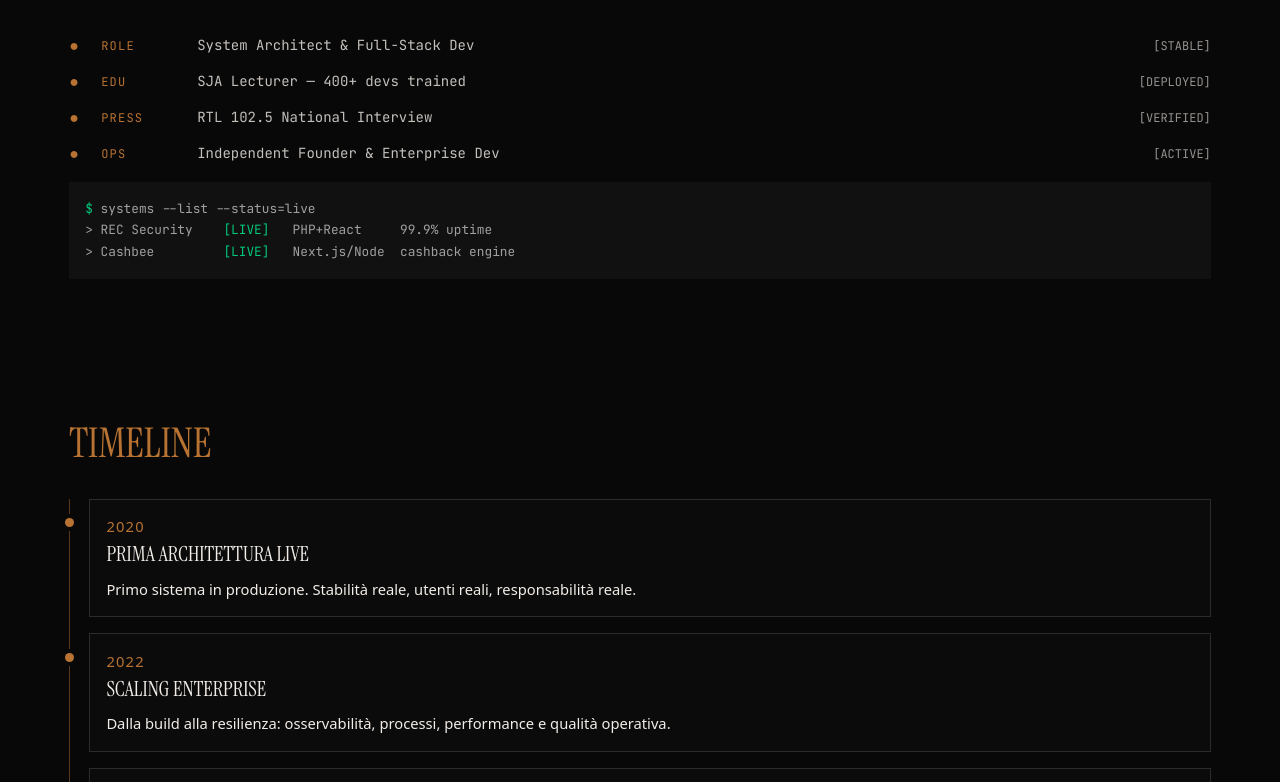
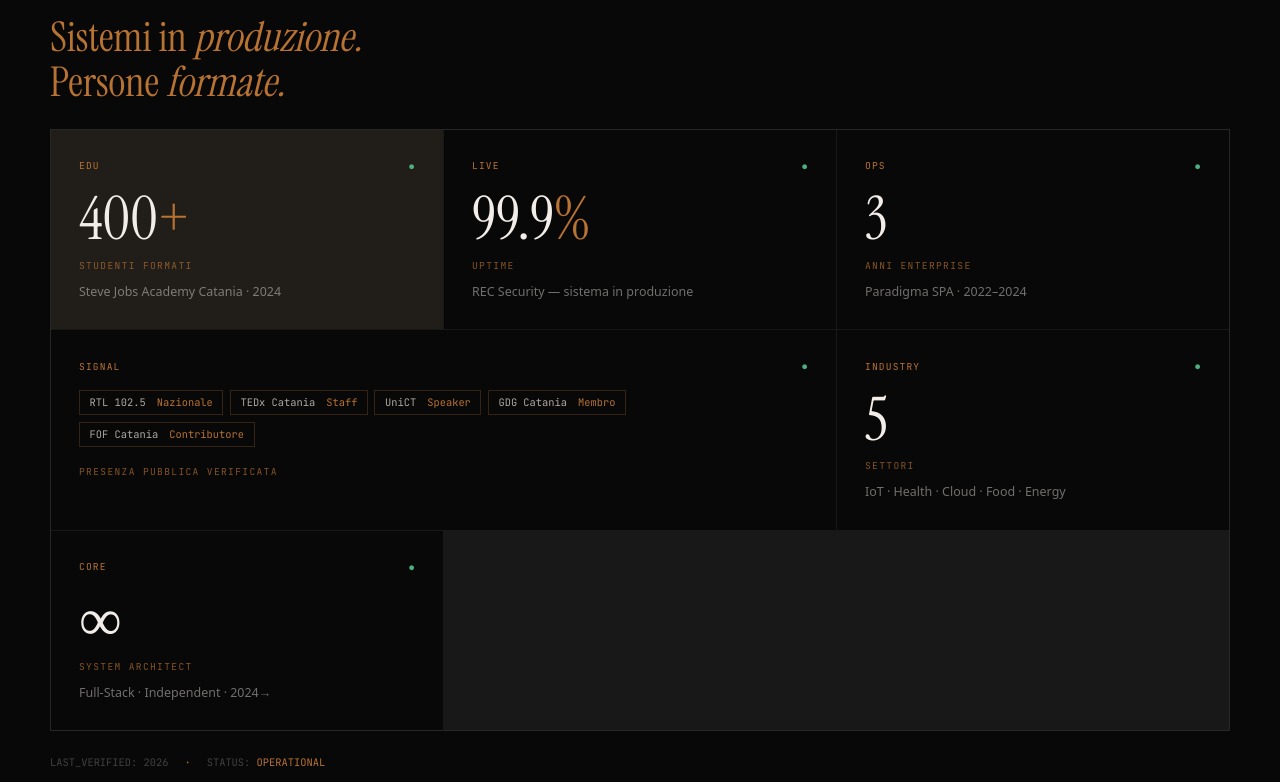
Before and after one commit to Flame0510/micheletornello.com, a Next.js app: page / in a window 1280 px wide. Shown: the part 2758-3540 px from the top of the page. Built offline with nearby package versions, Linux system fonts and the light colour scheme.

Commit message:
feat: system status hybrid redesign — Alpha grid + Beta headline + Gamma dots

```diff
--- a/src/app/globals.css
+++ b/src/app/globals.css
@@ -164,96 +164,46 @@ h1 {
   margin-bottom: 1.5rem;
 }
 
-.statusTerminal {
-  display: flex;
-  flex-direction: column;
-  gap: 0.75rem;
-  font-family: 'JetBrains Mono', monospace;
+/* === SYSTEM STATUS — Hybrid Winner === */
+.sysH_section { padding: 6rem 0; border-top: 1px solid rgba(242,237,232,0.08); }
+.sysH_kicker { font-family: 'JetBrains Mono', monospace; font-size: 0.7rem; letter-spacing: 0.15em; color: #B87333; margin-bottom: 1.25rem; display: block; }
+.sysH_headline { font-family: 'Instrument Serif', serif; font-size: clamp(2rem, 4vw, 3.5rem); color: #F2EDE8; line-height: 1.1; margin-bottom: 3rem; }
+.sysH_headline em { font-style: italic; color: #B87333; }
+
+.sysH_grid { display: grid; grid-template-columns: repeat(3, 1fr); gap: 1px; background: rgba(242,237,232,0.07); border: 1px solid rgba(242,237,232,0.07); margin-bottom: 1.5rem; }
+.sysH_card { background: #080808; padding: 1.75rem; display: flex; flex-direction: column; gap: 0.4rem; transition: background 0.2s; }
+.sysH_card:hover { background: rgba(184,115,51,0.04); }
+.sysH_card--featured { background: rgba(184,115,51,0.05); }
+.sysH_card--wide { grid-column: span 2; }
+
+.sysH_card_top { display: flex; justify-content: space-between; align-items: center; margin-bottom: 0.5rem; }
+.sysH_tag { font-family: 'JetBrains Mono', monospace; font-size: 0.6rem; letter-spacing: 0.12em; color: #B87333; }
+.sysH_dot { font-size: 0.7rem; }
+.sysH_dot--green { color: #4CAF7D; }
+.sysH_dot--amber { color: #B87333; }
+
+.sysH_card_value { font-family: 'Instrument Serif', serif; font-size: clamp(2.5rem, 5vw, 3.75rem); color: #F2EDE8; line-height: 1; }
+.sysH_card_value span { color: #B87333; }
+.sysH_card_key { font-family: 'JetBrains Mono', monospace; font-size: 0.6rem; letter-spacing: 0.14em; color: rgba(184,115,51,0.7); margin-top: 0.2rem; }
+.sysH_card_sub { font-size: 0.78rem; color: rgba(242,237,232,0.45); margin-top: 0.2rem; }
+
+.sysH_card_tags { display: flex; flex-wrap: wrap; gap: 0.4rem; margin-bottom: 0.5rem; }
+.sysH_chip { font-family: 'JetBrains Mono', monospace; font-size: 0.65rem; padding: 0.25rem 0.6rem; border: 1px solid rgba(184,115,51,0.25); color: rgba(242,237,232,0.7); }
+.sysH_chip em { color: #B87333; font-style: normal; margin-left: 0.3rem; }
+
+.sysH_footer { font-family: 'JetBrains Mono', monospace; font-size: 0.65rem; color: rgba(242,237,232,0.25); display: flex; gap: 1rem; align-items: center; }
+.sysH_footer em { color: #B87333; font-style: normal; }
+.sysH_footer_dot { color: #B87333; }
+
+@media (max-width: 768px) {
+  .sysH_grid { grid-template-columns: repeat(2, 1fr); }
+  .sysH_card--wide { grid-column: span 2; }
+  .sysH_card { padding: 1.25rem; }
 }
-.statusLine {
-  display: grid;
-  grid-template-columns: 1rem 5rem 1fr auto;
-  gap: 1rem;
-  align-items: center;
-  color: var(--color-text);
-}
-.statusBullet { color: var(--color-brand); }
-.statusLabel { color: var(--color-brand); font-size: 0.75rem; letter-spacing: 0.1em; }
-.statusDesc { font-size: 0.875rem; opacity: 0.8; }
-.statusState { font-size: 0.75rem; opacity: 0.6; white-space: nowrap; }
-
-@media (max-width: 640px) {
-  .statusLine {
-    grid-template-columns: 1rem 4rem 1fr;
-    grid-template-rows: auto auto;
-  }
-  .statusState { grid-column: 3; font-size: 0.7rem; }
-}
-
-.statusGrid {
-  display: grid;
-  grid-template-columns: repeat(2, 1fr);
-  gap: 0;
-  border-top: 1px solid rgba(242,237,232,.18);
-}
-
-.statusGrid p {
-  margin: 0;
-  padding: .9rem 0.5rem;
-  border-bottom: 1px solid rgba(242,237,232,.18);
-  display: flex;
-  flex-direction: column;
-  gap: 0.2rem;
-  text-transform: uppercase;
-  letter-spacing: .05em;
-  font-size: .7rem;
-}
-
-.dot {
-  color: var(--color-brand);
-  margin-right: 4px;
-}
-
-.state {
-  color: var(--color-brand);
-  font-weight: bold;
-}
-
-.systemsTable {
-  margin-top: 1rem;
-  background: #111;
-  padding: 16px;
-  border-radius: 0;
-  font-family: var(--font-jetbrains-mono), monospace;
-  font-size: .8rem;
-  line-height: 1.7;
-  display: block;
-}
-
-.systemsTable p {
-  margin: 0;
-  color: rgba(255,255,255,.6);
-  white-space: pre;
-}
-
-.systemsTable .prompt, .systemsTable .live {
-  color: #00C87A;
-}
-
-.systemsMobileList {
-  display: none;
-  margin-top: 1rem;
-}
-
-.sysItem {
-  padding: 1rem 0;
-  border-bottom: 1px solid rgba(255,255,255,0.1);
-  font-family: var(--font-jetbrains-mono), monospace;
-  font-size: 0.8rem;
-}
-
-.sysItem span {
-  color: #00C87A;
+@media (max-width: 480px) {
+  .sysH_grid { grid-template-columns: 1fr; }
+  .sysH_card--wide { grid-column: span 1; }
+  .sysH_footer { flex-direction: column; gap: 0.35rem; }
 }
 
 .about {
--- a/src/app/page.tsx
+++ b/src/app/page.tsx
@@ -453,35 +453,85 @@ export default function HomePage() {
         </div>
       </section>
 
-      <section className="status sectionWrap">
-        <div style={{ maxWidth: '1400px', margin: '0 auto', width: '100%' }}>
-          <h2>// SYSTEM_STATUS</h2>
-          <div className="statusTerminal">
-            {statusRows.map((row) => (
-              <div key={row.label} className="statusLine">
-                <span className="statusBullet">●</span>
-                <span className="statusLabel">{row.label}</span>
-                <span className="statusDesc">{row.desc}</span>
-                <span className="statusState">[{row.state}]</span>
-              </div>
-            ))}
+      {/* SYSTEM STATUS — Tournament Winner (Alpha+Beta+Gamma hybrid) */}
+      <section className="sysH_section sectionWrap">
+        <div className="sysH_kicker">// PROOF_OF_WORK</div>
+        <h2 className="sysH_headline">
+          Sistemi in <em>produzione.</em><br/>
+          Persone <em>formate.</em>
+        </h2>
+
+        <div className="sysH_grid">
+          <div className="sysH_card sysH_card--featured">
+            <div className="sysH_card_top">
+              <span className="sysH_tag">EDU</span>
+              <span className="sysH_dot sysH_dot--green">●</span>
+            </div>
+            <div className="sysH_card_value">400<span>+</span></div>
+            <div className="sysH_card_key">STUDENTI FORMATI</div>
+            <div className="sysH_card_sub">Steve Jobs Academy Catania · 2024</div>
           </div>
 
-          <div className="systemsTable">
-            <p><span className="prompt">$</span> systems --list --status=live</p>
-            <p>&gt; REC Security    <span className="live">[LIVE]</span>   PHP+React     99.9% uptime</p>
-            <p>&gt; Cashbee         <span className="live">[LIVE]</span>   Next.js/Node  cashback engine</p>
+          <div className="sysH_card">
+            <div className="sysH_card_top">
+              <span className="sysH_tag">LIVE</span>
+              <span className="sysH_dot sysH_dot--green">●</span>
+            </div>
+            <div className="sysH_card_value">99.9<span>%</span></div>
+            <div className="sysH_card_key">UPTIME</div>
+            <div className="sysH_card_sub">REC Security — sistema in produzione</div>
           </div>
 
-          <div className="systemsMobileList">
-            <p style={{fontFamily:'monospace', color:'#5A5A5A', fontSize:'0.7rem'}}>$ systems --list --status=live</p>
-            {operations.map(op => (
-               <div key={op.name} className="sysItem">
-                  <div>&gt; {op.name} <span>[LIVE]</span></div>
-                  <div style={{color:'#888'}}>{op.stack} · {op.metric}</div>
-               </div>
-            ))}
+          <div className="sysH_card">
+            <div className="sysH_card_top">
+              <span className="sysH_tag">OPS</span>
+              <span className="sysH_dot sysH_dot--green">●</span>
+            </div>
+            <div className="sysH_card_value">3</div>
+            <div className="sysH_card_key">ANNI ENTERPRISE</div>
+            <div className="sysH_card_sub">Paradigma SPA · 2022–2024</div>
           </div>
+
+          <div className="sysH_card sysH_card--wide">
+            <div className="sysH_card_top">
+              <span className="sysH_tag">SIGNAL</span>
+              <span className="sysH_dot sysH_dot--green">●</span>
+            </div>
+            <div className="sysH_card_tags">
+              <span className="sysH_chip">RTL 102.5 <em>Nazionale</em></span>
+              <span className="sysH_chip">TEDx Catania <em>Staff</em></span>
+              <span className="sysH_chip">UniCT <em>Speaker</em></span>
+              <span className="sysH_chip">GDG Catania <em>Membro</em></span>
+              <span className="sysH_chip">FOF Catania <em>Contributore</em></span>
+            </div>
+            <div className="sysH_card_key">PRESENZA PUBBLICA VERIFICATA</div>
+          </div>
+
+          <div className="sysH_card">
+            <div className="sysH_card_top">
+              <span className="sysH_tag">INDUSTRY</span>
+              <span className="sysH_dot sysH_dot--green">●</span>
+            </div>
+            <div className="sysH_card_value">5</div>
+            <div className="sysH_card_key">SETTORI</div>
+            <div className="sysH_card_sub">IoT · Health · Cloud · Food · Energy</div>
+          </div>
+
+          <div className="sysH_card">
+            <div className="sysH_card_top">
+              <span className="sysH_tag">CORE</span>
+              <span className="sysH_dot sysH_dot--green">●</span>
+            </div>
+            <div className="sysH_card_value">∞</div>
+            <div className="sysH_card_key">SYSTEM ARCHITECT</div>
+            <div className="sysH_card_sub">Full-Stack · Independent · 2024→</div>
+          </div>
+        </div>
+
+        <div className="sysH_footer">
+          <span>LAST_VERIFIED: {new Date().getFullYear()}</span>
+          <span className="sysH_footer_dot">·</span>
+          <span>STATUS: <em>OPERATIONAL</em></span>
         </div>
       </section>
 
```
Also changed, not shown: assets/sysstat-hybrid_contatto_desktop_2026-03-16T23-05.jpg (added), assets/sysstat-hybrid_contatto_mobile_2026-03-16T23-05.jpg (added).
